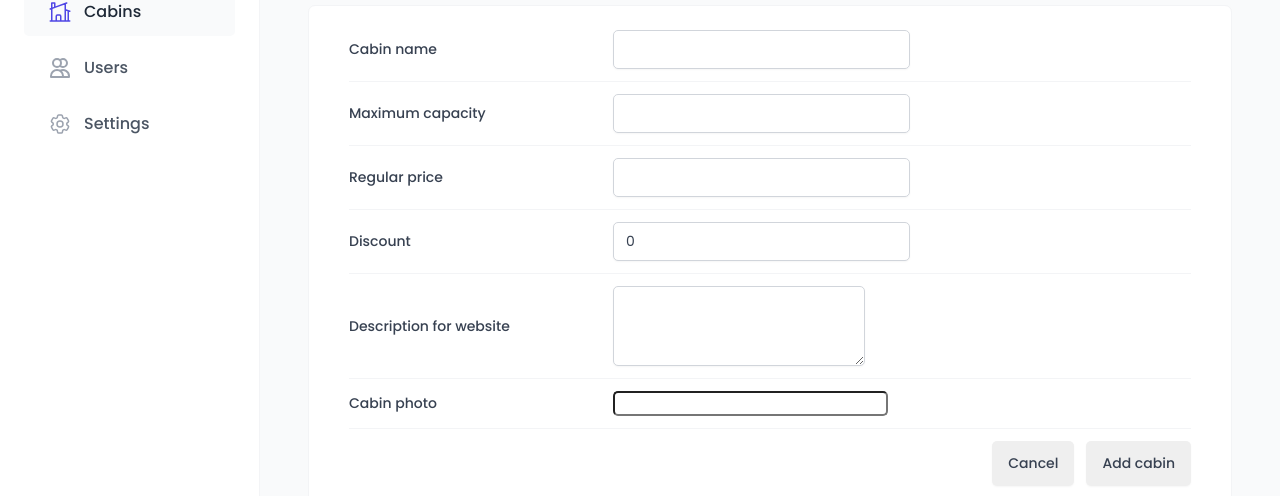
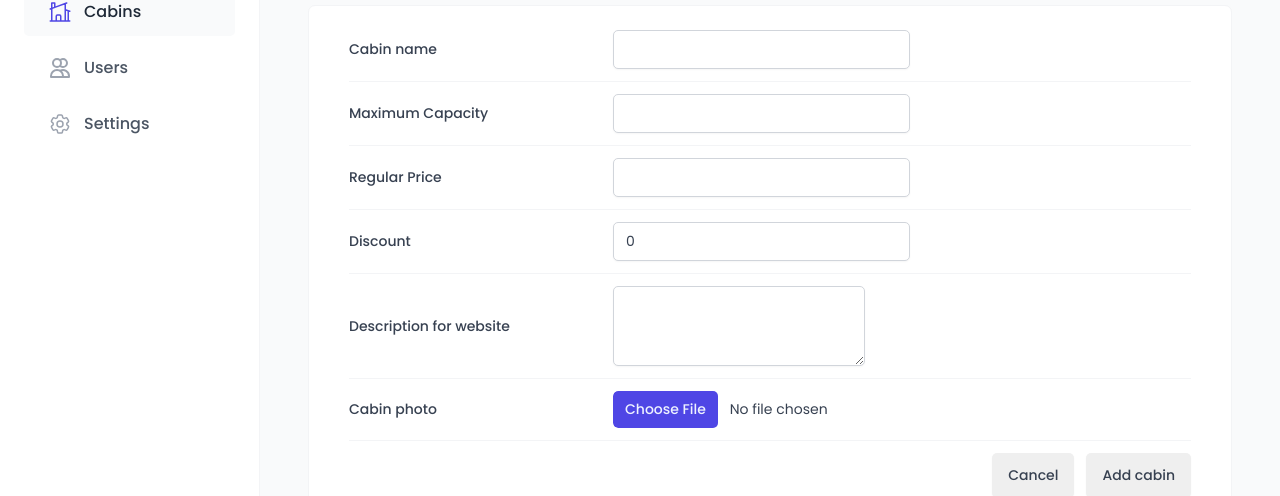
Before and after one commit to VaibhavSinha25/the-wild-oasis, a React (Vite) app: page /cabins in a window 1280 px wide. Both pictures are taken after a click on the button "Add new Cabin". Shown: the part 291-787 px from the top of the page. Built offline with nearby package versions, Linux system fonts and the light colour scheme; no server answers; the database is empty; a web font is replaced by a local one.

Commit message:
react-hook-form made working

```diff
--- a/src/features/cabins/CreateCabinForm.jsx
+++ b/src/features/cabins/CreateCabinForm.jsx
@@ -9,8 +9,9 @@
 import { useMutation, useQueryClient } from "@tanstack/react-query";
 import { createCabin } from "../../services/apiCabins";
 import toast from "react-hot-toast";
+import FormRow from "../../ui/FormRow";
 
-const FormRow = styled.div`
+const FormRow2 = styled.div`
   display: grid;
   align-items: center;
   grid-template-columns: 24rem 1fr 1.2fr;
@@ -58,59 +59,96 @@
     onError: (err) => toast.err(err.message),
   });
   function onSubmit(data) {
-    mutate(data);
+    mutate({ ...data, image: data.image[0] });
+  }
+  function onError(errors) {
+    //   console.log(errors);
   }
 
-  const { register, handleSubmit, reset } = useForm();
+  const { register, handleSubmit, reset, getValues, formState } = useForm();
+  const { errors } = formState;
   return (
-    <Form onSubmit={handleSubmit(onSubmit)}>
-      <FormRow>
-        <Label htmlFor="name">Cabin name</Label>
-        <Input type="text" id="name" {...register("name")} />
+    <Form onSubmit={handleSubmit(onSubmit, onError)}>
+      <FormRow label="Cabin name" error={errors?.name?.message}>
+        <Input
+          type="text"
+          id="name"
+          disabled={isCreating}
+          {...register("name", {
+            required: "This field is required",
+          })}
+        />
+      </FormRow>
+      <FormRow label="Maximum Capacity" error={errors?.maxCapacity?.message}>
+        <Input
+          type="number"
+          id="maxCapacity"
+          disabled={isCreating}
+          {...register("maxCapacity", {
+            required: "This field is required",
+            min: {
+              value: 1,
+              message: "Capacity should be atleast 1",
+            },
+          })}
+        />
       </FormRow>
 
-      <FormRow>
-        <Label htmlFor="maxCapacity">Maximum capacity</Label>
-        <Input type="number" id="maxCapacity" {...register("maxCapacity")} />
+      <FormRow label="Regular Price" error={errors?.regularPrice?.message}>
+        <Input
+          type="number"
+          id="regularPrice"
+          disabled={isCreating}
+          {...register("regularPrice", {
+            required: "This field is required",
+          })}
+        />
       </FormRow>
 
-      <FormRow>
-        <Label htmlFor="regularPrice">Regular price</Label>
-        <Input type="number" id="regularPrice" {...register("regularPrice")} />
-      </FormRow>
-
-      <FormRow>
-        <Label htmlFor="discount">Discount</Label>
+      <FormRow label="Discount" error={errors?.discount?.message}>
         <Input
           type="number"
           id="discount"
           defaultValue={0}
-          {...register("discount")}
+          disabled={isCreating}
+          {...register("discount", {
+            required: "This field is required",
+            validate: (value) =>
+              value <= getValues().regularPrice ||
+              "Discount should be less than regular price",
+          })}
         />
       </FormRow>
 
-      <FormRow>
-        <Label htmlFor="description">Description for website</Label>
+      <FormRow label="Description for website" error={errors?.name?.message}>
         <Textarea
           type="number"
           id="description"
           defaultValue=""
-          {...register("description")}
+          disabled={isCreating}
+          {...register("description", {
+            required: "This field is required",
+          })}
         />
       </FormRow>
 
-      <FormRow>
-        <Label htmlFor="image">Cabin photo</Label>
-        <FileInput id="image" accept="image/*" />
+      <FormRow label="Cabin photo">
+        <FileInput
+          id="image"
+          accept="image/*"
+          {...register("image", {
+            required: "This field is required",
+          })}
+        />
       </FormRow>
 
-      <FormRow>
+      <FormRow2>
         {/* type is an HTML attribute! */}
         <Button variation="secondary" type="reset">
           Cancel
         </Button>
         <Button disabled={isCreating}>Add cabin</Button>
-      </FormRow>
+      </FormRow2>
     </Form>
   );
 }
--- a/src/services/apiCabins.js
+++ b/src/services/apiCabins.js
@@ -1,4 +1,4 @@
-import supabase from "./supabase";
+import supabase, { supabaseUrl } from "./supabase";
 
 export async function getCabins() {
   const { data, error } = await supabase.from("cabins").select("*");
@@ -18,12 +18,31 @@
 }
 
 export async function createCabin(newCabin) {
+  const imageName = `${Math.random()}-${newCabin.image.name}`.replaceAll(
+    "/",
+    ""
+  );
+  const imagePath = `${supabaseUrl}/storage/v1/object/public/cabin-images/${imageName}`;
+  // https://jmpspsfukngrqczrplvd.supabase.co/storage/v1/object/public/cabin-images/cabin-001.jpg
   const { data, error } = await supabase
     .from("cabins")
-    .insert([newCabin])
+    .insert([{ ...newCabin, image: imagePath }])
     .select();
   if (error) {
     console.error(error);
-    throw new Error("Cabin could not be deleted");
+    throw new Error("Cabin could not be created");
   }
+  // upload image
+  const { error: storageError } = await supabase.storage
+    .from("cabin-images")
+    .upload(imageName, newCabin.image);
+  //3. Delete the cabin if there was an error in storage
+  if (storageError) {
+    await supabase.from("cabins").delete().eq("id", data.id);
+    console.error(storageError);
+    throw new Error(
+      "Cabin image could not be uploaded and cabin was not created"
+    );
+  }
+  return data;
 }
--- a/src/services/supabase.js
+++ b/src/services/supabase.js
@@ -1,5 +1,5 @@
 import { createClient } from "@supabase/supabase-js";
-const supabaseUrl = "https://jmpspsfukngrqczrplvd.supabase.co";
+export const supabaseUrl = "https://jmpspsfukngrqczrplvd.supabase.co";
 const supabaseKey =
   "eyJhbGciOiJIUzI1NiIsInR5cCI6IkpXVCJ9.eyJpc3MiOiJzdXBhYmFzZSIsInJlZiI6ImptcHNwc2Z1a25ncnFjenJwbHZkIiwicm9sZSI6ImFub24iLCJpYXQiOjE3MzAzODM1NzQsImV4cCI6MjA0NTk1OTU3NH0.Ty8IAL7gZn2gFSKuTUNsncFB-lAA6MlsW8VBfo0vzjM";
 const supabase = createClient(supabaseUrl, supabaseKey);
--- a/src/ui/AppLayout.jsx
+++ b/src/ui/AppLayout.jsx
@@ -9,6 +9,7 @@
   height: 100vh;
 `;
 const Main = styled.main`
+  overflow: scroll;
   background-color: var(--color-grey-50);
   padding: 4rem 4.8rem 6.4rem;
 `;
--- a/src/ui/FileInput.jsx
+++ b/src/ui/FileInput.jsx
@@ -1,6 +1,6 @@
 import styled from "styled-components";
 
-const FileInput = styled.input`
+const FileInput = styled.input.attrs({ type: "file" })`
   font-size: 1.4rem;
   border-radius: var(--border-radius-sm);
 
--- /dev/null
+++ b/src/ui/FormRow.jsx
@@ -0,0 +1,48 @@
+import styled from "styled-components";
+const StyledFormRow = styled.div`
+  display: grid;
+  align-items: center;
+  grid-template-columns: 24rem 1fr 1.2fr;
+  gap: 2.4rem;
+
+  padding: 1.2rem 0;
+
+  &:first-child {
+    padding-top: 0;
+  }
+
+  &:last-child {
+    padding-bottom: 0;
+  }
+
+  &:not(:last-child) {
+    border-bottom: 1px solid var(--color-grey-100);
+  }
+
+  &:has(button) {
+    display: flex;
+    justify-content: flex-end;
+    gap: 1.2rem;
+  }
+`;
+
+const Label = styled.label`
+  font-weight: 500;
+`;
+
+const Error = styled.span`
+  font-size: 1.4rem;
+  color: var(--color-red-700);
+`;
+
+function FormRow({ label, error, children }) {
+  return (
+    <StyledFormRow>
+      {label && <Label htmlFor={children.props.id}>{label}</Label>}
+      {children}
+      {error && <Error>{error}</Error>}
+    </StyledFormRow>
+  );
+}
+
+export default FormRow;
```
